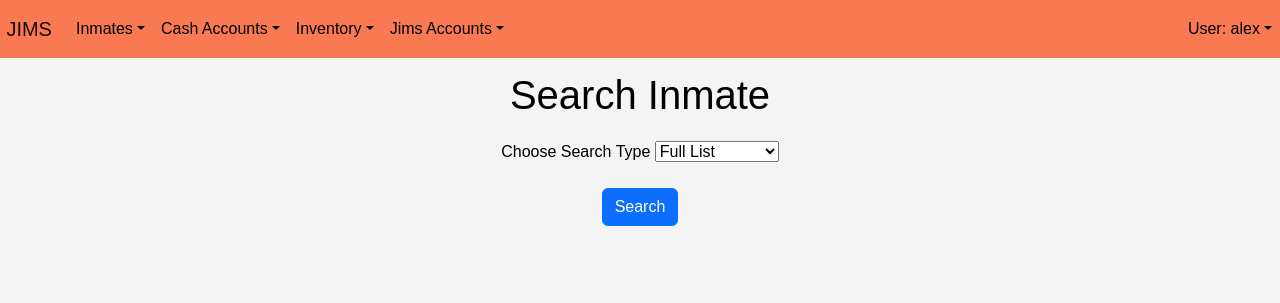
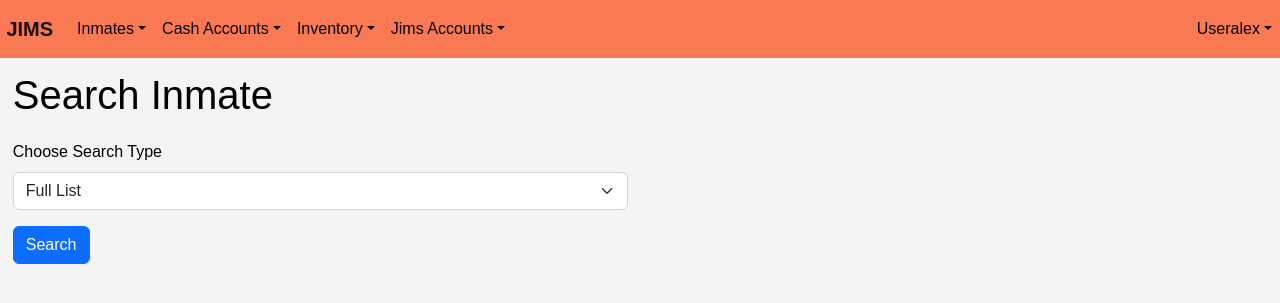
Before and after one commit to kobibell/Warden-Web-Wizards-JIMS, a Django app: page /view-inmate/ in a window 1280 px wide. Shown: the top 303 px of the page. Run offline with Django 4.2, Linux system fonts and the light colour scheme; a user stored in the database is signed in.

Commit message:
styling inmate viewing

```diff
--- a/src/jims_project/static/css/main.css
+++ b/src/jims_project/static/css/main.css
@@ -11,13 +11,18 @@ body {
     background-color: #f97952;
 }
 
+.navbar-brand.brand-text {
+    font-weight: bold;
+}
 
 a {
     color: #000000;
     text-decoration: none;
 }
 
-h1, h2, h3 {
+h1,
+h2,
+h3 {
     font-weight: 300;
     margin-bottom: 20px;
 }
@@ -44,8 +49,8 @@ h1, h2, h3 {
     color: #000;
 }
 
-.navbar-nav > li > a:hover,
-.navbar-nav > li > a:focus {
+.navbar-nav>li>a:hover,
+.navbar-nav>li>a:focus {
     color: #fff;
 }
 
--- a/src/jims_project/templates/base.html
+++ b/src/jims_project/templates/base.html
@@ -55,7 +55,7 @@
             </ul>
             <ul class="navbar-nav ms-auto">
                 <li class="nav-item dropdown">
-                    <a class="nav-link dropdown-toggle" id="navbarDropdown" role="button" data-bs-toggle="dropdown" aria-haspopup="true" aria-expanded="false">User: {{ user.user_name }}</a>
+                    <a class="nav-link dropdown-toggle" id="navbarDropdown" role="button" data-bs-toggle="dropdown" aria-haspopup="true" aria-expanded="false">User{{ user.user_name }}</a>
                     <div class="dropdown-menu" aria-labelledby="navbarDropdown">
                         <a class="dropdown-item" href="/logout">Logout</a>
                     </div>
--- a/src/jims_project/templates/inmates/inmate_result.html
+++ b/src/jims_project/templates/inmates/inmate_result.html
@@ -8,12 +8,11 @@
 
 {% block content %}
 <link rel="stylesheet" href="{% static 'css/accounts.css' %}">
-
+<div class="table-container">
     {% if inmate_list %}
     <table class="table table-bordered">
         <thead>
             <tr>
-
                 <th>Inmate ID</th>
                 <th>First Name</th>
                 <th>Middle Initial</th>
@@ -38,7 +37,6 @@
         <tbody>
             {% for inmate in inmate_list %}
             <tr>
-
                 <td>{{ inmate.id }}</td>
                 <td>{{ inmate.first_name }}</td>
                 <td>{{ inmate.middle_initial }}</td>
@@ -218,7 +216,7 @@
             {% endfor %}
         </tbody>
     </table>
-
+</div>
 {% else %}
 <p>Either no inmate was found or the jail is empty!</p>
 {% endif %}
--- a/src/jims_project/templates/inmates/view_inmate.html
+++ b/src/jims_project/templates/inmates/view_inmate.html
@@ -2,20 +2,20 @@
 {% load static %}
 
 {% block extrahead %}
-
 <link rel="stylesheet" href="{% static 'css/main.css' %}">
 {% endblock %}
 
 {% block content %}
-    <div style="text-align: center;">
+<div class="row">
+    <div class="col-md-6">
+        <div class="search-panel">
             <h1>Search Inmate</h1>
-        <div class="search-bar">
-            <form action="{% url 'get_inmate_details' %}" method='POST'>
+            <form action="{% url 'get_inmate_details' %}" method="POST">
                 {% csrf_token %}
                 {{ form.as_p }}
                 <div class="mb-3">
                     <label for="search_type" class="form-label">Choose Search Type</label>
-                    <select name="search_type" id="search_type" onchange="add_input(this)">
+                    <select name="search_type" id="search_type" onchange="add_input(this)" class="form-select">
                         <option selected value="full_list">Full List</option>
                         <option value="by_first_name">By First Name</option>
                         <option value="by_last_name">By Last Name</option>
@@ -23,30 +23,32 @@
                     </select>
                     <div id="search-input" class="search-input" style="display:none;">
                         <label id="search-box-label" for="search-box"></label>
-                        <input name="search-box" value="" aria-placeholder="" id="search-box"></input>
+                        <input name="search-box" value="" aria-placeholder="" id="search-box"
+                            class="form-control"></input>
                     </div>
                 </div>
                 <button type="submit" class="btn btn-primary">Search</button>
             </form>
         </div>
     </div>
+</div>
 
 <script>
     function add_input(elem) {
-            if (elem.selectedIndex != 0) {
+        if (elem.selectedIndex !== 0) {
             document.getElementById("search-input").style.display = 'block';
         } else {
             document.getElementById("search-input").style.display = 'none';
         }
-            if (elem.selectedIndex == 1) {
+        if (elem.selectedIndex === 1) {
             document.getElementById("search-box-label").innerHTML = "Enter first name:";
-            } else if (elem.selectedIndex == 2) {
+        } else if (elem.selectedIndex === 2) {
             document.getElementById("search-box-label").innerHTML = "Enter last name:";
-            } else if (elem.selectedIndex == 3) {
+        } else if (elem.selectedIndex === 3) {
             document.getElementById("search-box-label").innerHTML = "Enter ID:";
         } else {
             document.getElementById("search-box-label").innerHTML = "Try selecting a search option.";
         }
     }
 </script>
-{% endblock content %}
+{% endblock %}
```
Also changed, not shown: src/jims_project/static/css/accounts.css (+23 -17 lines), src/jims_project/static/css/inmate_booking.css (+7 -14 lines). Lines whose indentation alone changed are shown as unchanged.
